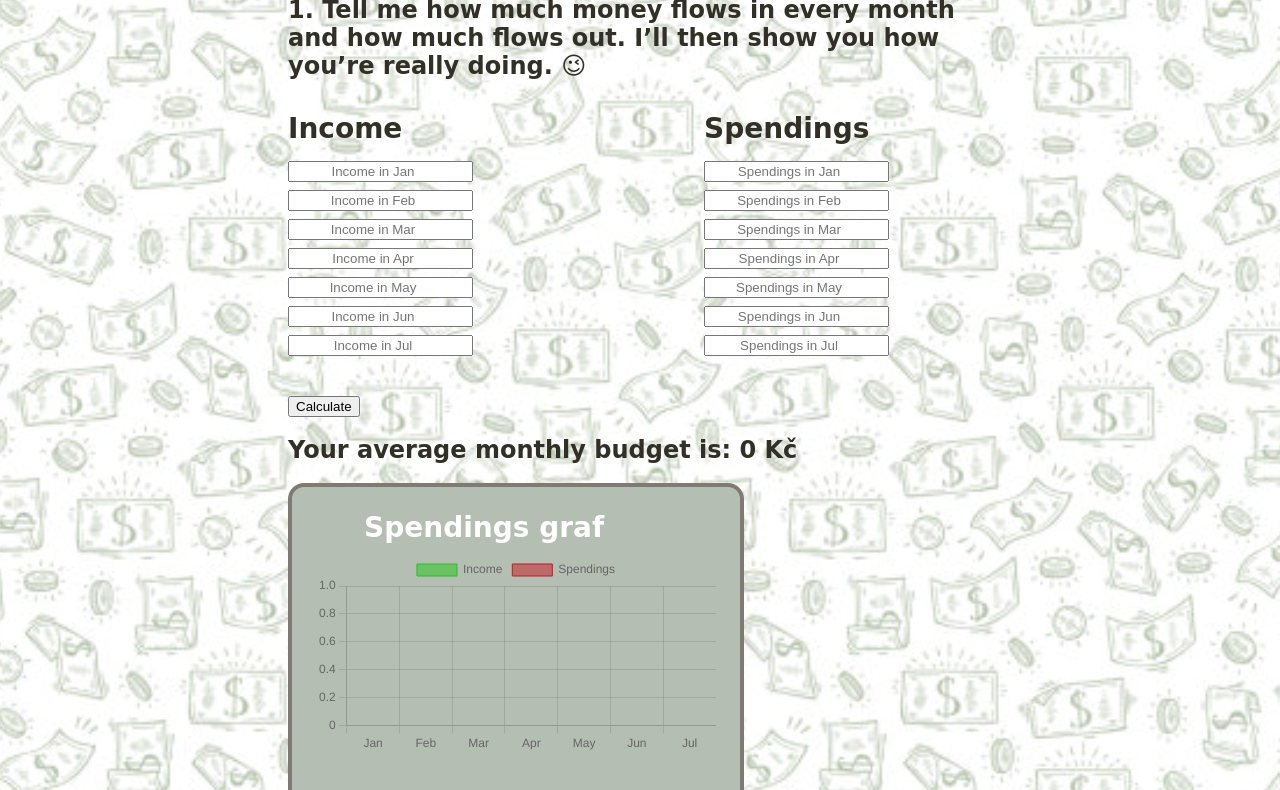
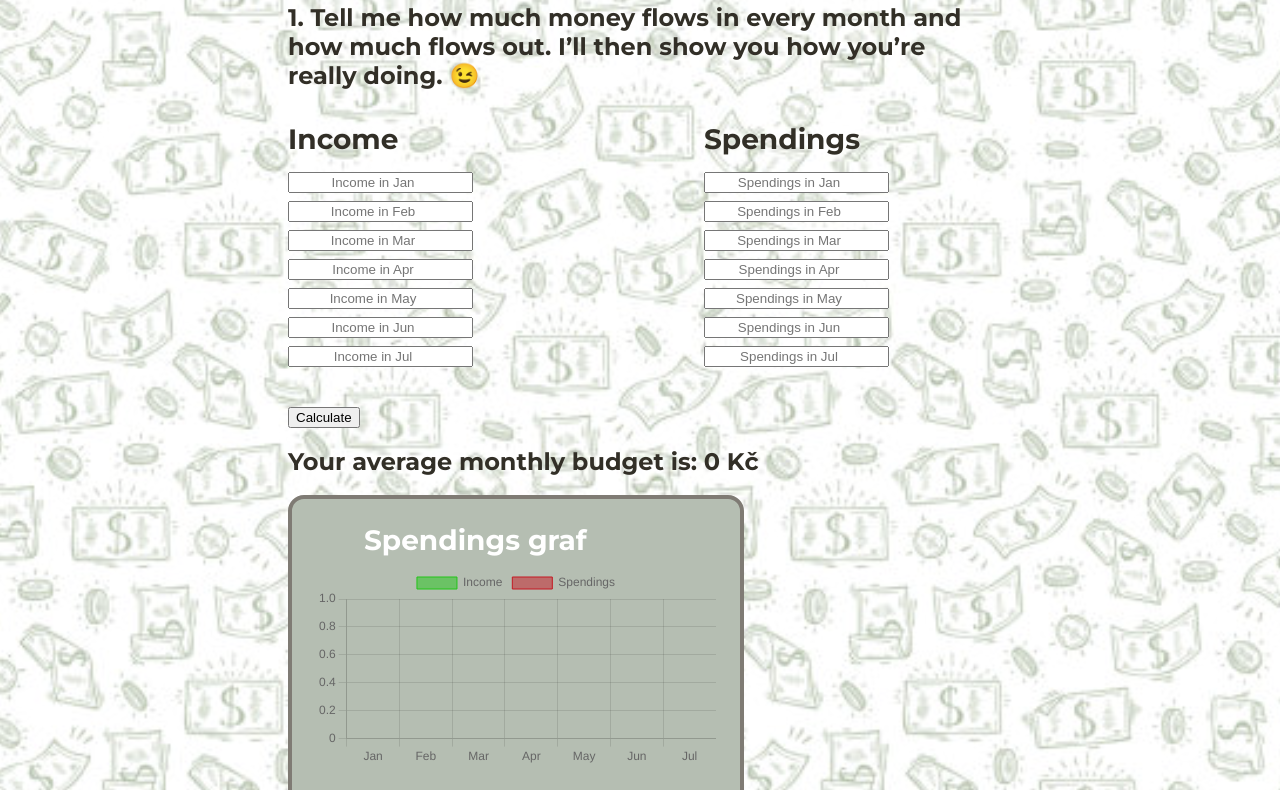
Before and after one commit to Akillah9/my-budget-app, a plain HTML site: page index.html in a window 1280 px wide. Shown: the part 383-1173 px from the top of the page. Drawn offline with nearby package versions, Linux system fonts and the light colour scheme.

Commit message:
Update app.css

```diff
--- a/css/app.css
+++ b/css/app.css
@@ -17,7 +17,7 @@ body {
 	/* background: color(display-p3 1 0.784 0.2);
 	background: oklch(86% 0.188 85.077); */
 
-	font-family: "Comic Neue", cursive, sans-serif;
+	font-family: "Montserrat", sans-serif;
 
 	padding: 2rem;
 
```
